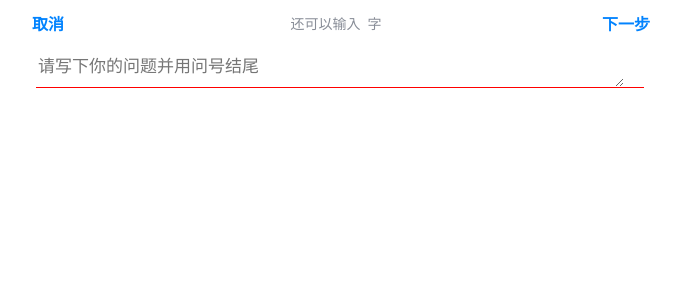
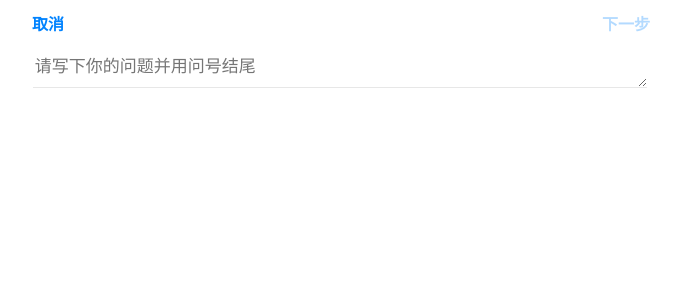
Before and after one commit to ronnieyuyiwei/zhihu, a Vue app: page /#/ask_question in a window 1280 px wide. Shown: the top 300 px of the page, without its empty margins (300-981 px from the left). Built offline with nearby package versions, Linux system fonts and the light colour scheme.

Commit message:
ask-question

```diff
--- a/src/pages/ask-question.vue
+++ b/src/pages/ask-question.vue
@@ -5,8 +5,10 @@
         <router-link to="/home">
           <a class="cancel">取消</a>
         </router-link>
-        <label>还可以输入&nbsp;{{titleCount}}&nbsp;字</label>
-        <a class="next-step" @click='goStep2'>下一步</a>
+        <label v-show='titleLimit1'>还可以输入&nbsp;{{titleCount}}&nbsp;字</label>
+        <label class='warning' v-show='titleLimit2'>已超出&nbsp;{{titleExceed}}&nbsp;字</label>
+        <a class="next-step" v-if='titleNext' @click='goStep2'>下一步</a>
+        <a class="next-step fake" v-else='titleNext' href="javascript:;">下一步</a>
       </div>
       <div class="input">
         <textarea v-model='title' @input='checkTitle' placeholder="请写下你的问题并用问号结尾" autofocus></textarea>
@@ -22,7 +24,7 @@
         <a class="next-step" @click='goStep3'>下一步</a>
       </div>
       <div class="input">
-        <textarea placeholder="请填写问题相关描述信息（选填）" autofocus></textarea>
+        <textarea v-model='describe' placeholder="请填写问题相关描述信息（选填）" ></textarea>
       </div>
     </div>
     <div v-show='step3' class="fill-topic">
@@ -54,8 +56,12 @@
         step1: true,
         step2: false,
         step3: false,
+        titleLimit1: false,
+        titleLimit2: false,
+        titleNext: false,
         title: '',
         titleCount: '',
+        titleExceed: '',
         describe: '',
         topic: ''
       }
@@ -100,10 +106,24 @@
         */
         let count = this.title.length
         console.log(count)
-        if (count > 40 && count <= 50) {
+        if (count === 0) {
+          this.titleNext = false
+        }
+        if (count > 0 && count <= 40) {
+          this.titleNext = true
+          this.titleLimit1 = false
+          this.titleLimit2 = false
+        } else if (count > 40 && count <= 50) {
+          this.titleNext = true
+          this.titleLimit1 = true
+          this.titleLimit2 = false
           this.titleCount = 50 - count
+        } else if (count > 50) {
+          this.titleNext = false
+          this.titleLimit1 = false
+          this.titleLimit2 = true
+          this.titleExceed = count - 50
         }
-
       }
     }
   }
@@ -131,6 +151,9 @@
         font-size: 16px;
         font-weight: 700;
       }
+      .fake {
+        color: rgba(2,131,254,0.3);
+      }
       .cancel {
         float: left;
         margin-left: 12px;
@@ -149,16 +172,19 @@
         font-size: 14px;
         color: $font;
       }
+      .warning {
+        color: red;
+      }
     }
     .input {
       display: flex;
-      width: 95%;
+      width: 96%;
       color: $sm-font;
-      border-bottom: 1px solid red;
+      border-bottom: 1px solid $border;
       font-size: 16px;
       margin: 0 auto;
       textarea {
-        width: 96%;
+        width: 100%;
         border: none;
         font-size: 17px;
         justify-content: center;
@@ -182,6 +208,7 @@
         input {
           flex: 10;
           padding-left: 5px;
+          border: none;
         }
       }
     }
```
Also changed, not shown: 53 other files (tests, documents, lock files or other folders).
